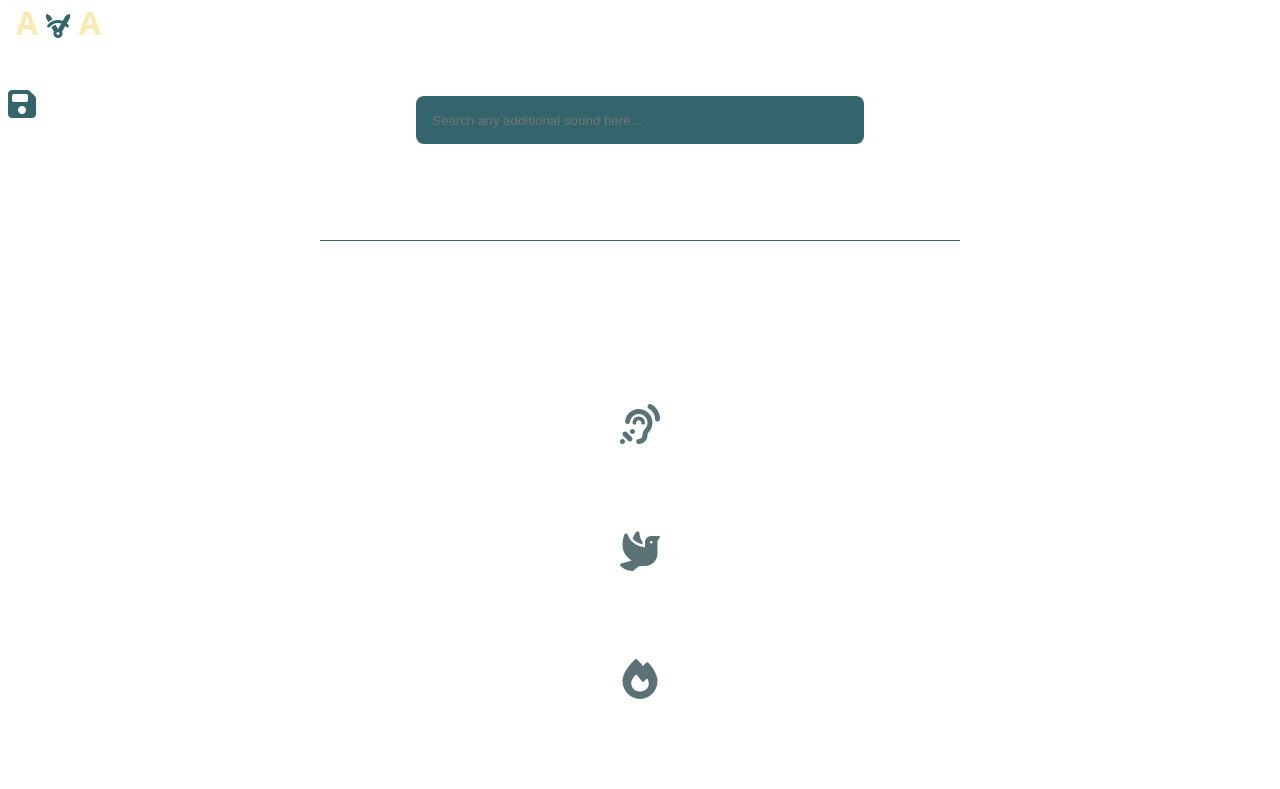
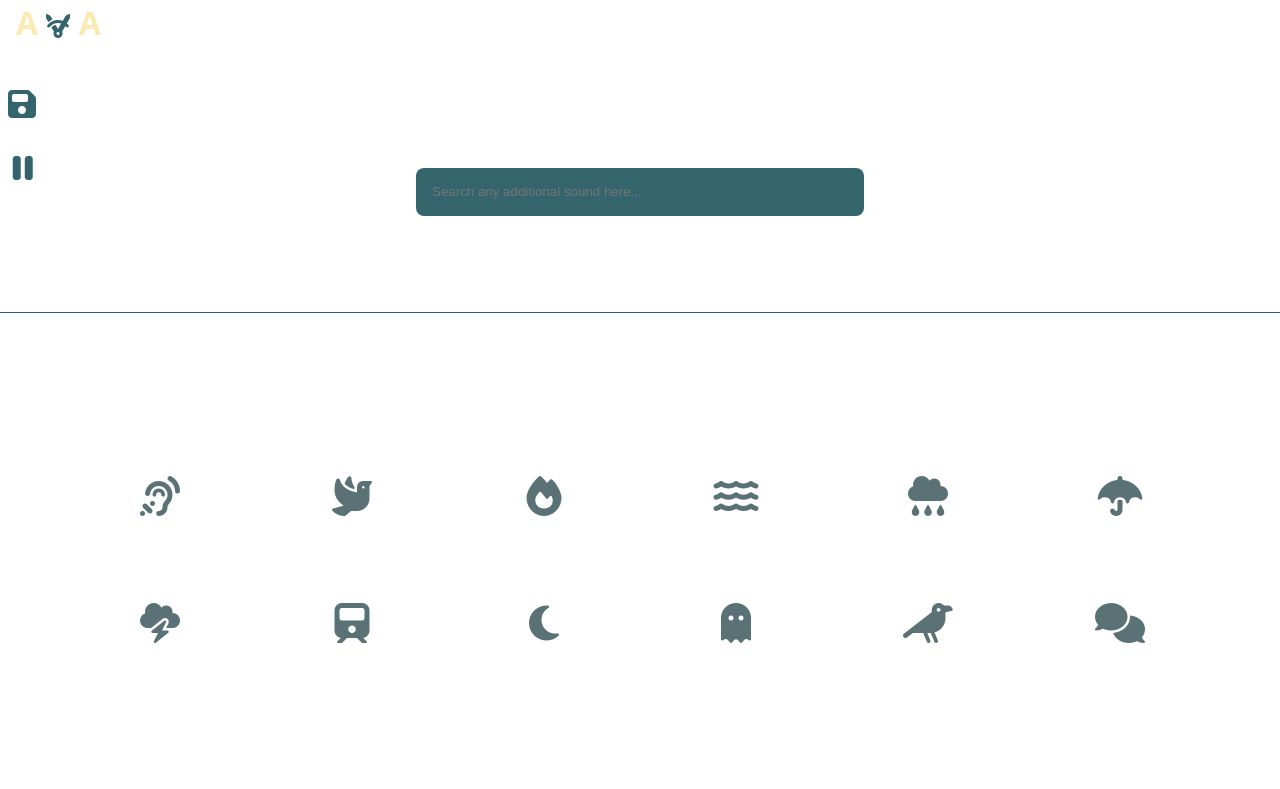
Before and after one commit to AlexD38/sounds, a React (Vite) app: page / in a window 1280 px wide. Shown: the top 789 px of the page. Built offline with nearby package versions, Linux system fonts and the light colour scheme.

Commit message:
[fix] som bugs infitite value + stop all

```diff
--- a/src/App.css
+++ b/src/App.css
@@ -16,12 +16,20 @@
   justify-content: center;
   align-items: center;
   flex-wrap: wrap;
-  max-width: 80%;
+  min-width: 90%;
   gap: 1rem;
   padding-top: 3rem;
 }
 i {
   font-size: 1.5rem;
+}
+main {
+  display: flex;
+  justify-content: center;
+  align-items: center;
+  flex-wrap: wrap;
+  gap: 1rem;
+  max-width: 90%;
 }
 
 .logo {
--- a/src/App.jsx
+++ b/src/App.jsx
@@ -25,10 +25,12 @@ import Stretcher from './strecther/Stretcher';
 import windows from '/assets/sounds/windows.wav';
 import pianoSound from '/assets/sounds/piano.mp3';
 import { SavedSnaps } from './components/SavedSnaps/SavedSnaps';
+import { StopAll } from './components/StopAll/StopAll';
 
 function App() {
   const [response, setResponse] = useState(null);
-  const { customSound, setCustomSound, savedSnaps } = useContext(Context);
+  const { customSound, setCustomSound, savedSnaps, stopAll } =
+    useContext(Context);
   const [title, setTitle] = useState(
     <>
       Ambient <i className="fa-solid fa-compass-drafting"></i> Architect
@@ -59,6 +61,7 @@ function App() {
       >
         {title}
       </h1>
+      <StopAll />
       <SaveSnapshotMix />
       <SearchSound />
       {customSound && (
@@ -70,62 +73,77 @@ function App() {
       )}
       {/* <Stretcher source={windows} custom="perlinNoise" /> */}
       <SavedSnaps />
-
-      <WhiteNoisePlayer custom="perlinNoise" />
+      <main>
+        <WhiteNoisePlayer custom="perlinNoise" stopAll={stopAll} />
         <Player
           title={'morning'}
           sourcePath={villageSound}
           custom="perlinNoise"
+          stopAll={stopAll}
         />
-      <Player title={'fire'} sourcePath={fireSound} custom="perlinNoise" />
+        <Player
+          title={'fire'}
+          sourcePath={fireSound}
+          custom="perlinNoise"
+          stopAll={stopAll}
+        />
+
         <Player
           title={'ocean'}
           sourcePath={oceanSound}
           custom="perlinNoise"
           speed={true}
+          stopAll={stopAll}
         />
         <Player
           title={'lightRain'}
           sourcePath={lightRainSound}
           custom="perlinNoise"
+          stopAll={stopAll}
         />
         <Player
           title={'rain'}
           sourcePath={rainSound}
           custom="perlinNoise"
           speed={true}
+          stopAll={stopAll}
         />
         <Player
           title={'thunder'}
           sourcePath={thunderSound}
           custom="perlinNoise"
           speed={true}
+          stopAll={stopAll}
         />
         <Player
           title={'train'}
           sourcePath={trainSound}
           custom="perlinNoise"
           speed={true}
+          stopAll={stopAll}
         />
         <Player
           title={'night'}
           sourcePath={nightSound}
           custom="perlinNoise"
           speed={true}
+          stopAll={stopAll}
         />
         <Player
           title={'scary'}
           sourcePath={scaryNightSound}
           custom="perlinNoise"
           speed={true}
+          stopAll={stopAll}
         />
         <Player
           title={'crow'}
           sourcePath={crowSound}
           custom="perlinNoise"
-        speed={true}
+          stopAll={stopAll}
         />
-      <Player title={'chatter'} sourcePath={chatterSound} speed={true} />
+        <Player title={'chatter'} sourcePath={chatterSound} stopAll={stopAll} />
+      </main>
       <Notification />
     </>
   );
--- a/src/components/Player/Player.jsx
+++ b/src/components/Player/Player.jsx
@@ -19,7 +19,7 @@ function getRMS(audioBuffer) {
   return Math.sqrt(meanSquare);
 }
 
-function Player({ title, sourcePath, custom, speed }) {
+function Player({ title, sourcePath, custom, speed, stopAll }) {
   const {
     snapshotMix,
     registerPlayerSituation,
@@ -27,6 +27,7 @@ function Player({ title, sourcePath, custom, speed }) {
     loadASnap,
     setLoadASnap,
     playingSnap,
+    setStopAll,
   } = useContext(Context);
 
   const [filterValue, setFilterValue] = useState(1800);
@@ -51,6 +52,11 @@ function Player({ title, sourcePath, custom, speed }) {
     useContext(Context);
 
   useEffect(() => {
+    if (stopAll) {
+      stop();
+      setIsPlaying(false);
+      return;
+    }
     if (!savedSnaps || !loadASnap) {
       return;
     }
@@ -65,9 +71,10 @@ function Player({ title, sourcePath, custom, speed }) {
     if (playerState) {
       if (playerState.isPlaying) {
         setIsPlaying(true);
-        setFilterValue(playerState.filter);
-        setVolValue(playerState.volume);
-        setPlaybackRate(playerState.speed);
+        setStopAll(false);
+        setFilterValue(playerState.filter || 1800);
+        setVolValue(playerState.volume || 1.5);
+        setPlaybackRate(playerState.speed || 1);
         play(null, sourcePath, custom);
       } else {
         setIsPlaying(false);
@@ -77,7 +84,7 @@ function Player({ title, sourcePath, custom, speed }) {
       setIsPlaying(false);
       stop();
     }
-  }, [savedSnaps, loadASnap, playingSnap]);
+  }, [savedSnaps, loadASnap, playingSnap, stopAll]);
   //  PERLIN --------------------------------------
   function startPerlinModulation(minGain = 0, maxGain = 1.5) {
     if (!gainNodeRef.current || !audioCtxRef.current) return;
@@ -198,7 +205,13 @@ function Player({ title, sourcePath, custom, speed }) {
       return;
     }
     setIsPlaying(true);
-    registerPlayerSituation(title, { isPlaying: true });
+    setStopAll(false);
+    registerPlayerSituation(title, {
+      isPlaying: true,
+      volume: volValue,
+      filter: filterValue,
+      speed: playbackRate,
+    });
 
     if (sourcePath) {
       await playFromSource(sourcePath, custom);
--- a/src/components/SavedSnaps/SavedSnaps.jsx
+++ b/src/components/SavedSnaps/SavedSnaps.jsx
@@ -9,6 +9,7 @@ export const SavedSnaps = () => {
     setNotification,
     setLoadASnap,
     setPlayingSnap,
+    setStopAll,
   } = useContext(Context);
 
   const [snapsToDisplay, setSnapsToDisplay] = useState([]);
@@ -23,6 +24,7 @@ export const SavedSnaps = () => {
     if (e.target.dataset.id) {
       return;
     }
+    setStopAll(false);
     setPlayingSnap(snapTitle);
 
     setNotification({
--- /dev/null
+++ b/src/components/StopAll/StopAll.jsx
@@ -0,0 +1,13 @@
+import { useContext, useEffect, useState } from 'react';
+import './styles.css';
+import { Context } from '../../context/context';
+
+export const StopAll = () => {
+  const { setStopAll } = useContext(Context);
+
+  return (
+    <div className="stop-all-container">
+      <i className="fa-solid fa-pause" onClick={() => setStopAll(true)}></i>
+    </div>
+  );
+};
--- /dev/null
+++ b/src/components/StopAll/styles.css
@@ -0,0 +1,37 @@
+.stop-all-container {
+  position: fixed;
+  top: 9rem;
+  left: 0;
+  padding: 0.5rem;
+  /* border: 1px solid red; */
+  background-color: #ffffff09;
+  border-radius: 0px 5px 5px 0px;
+  cursor: pointer;
+  transition: all 0.3s ease;
+  display: flex;
+  justify-content: center;
+  align-items: center;
+  padding-left: 1rem;
+}
+.stop-all-container i {
+  font-size: 2rem;
+  transform: translate(-0.2rem);
+}
+.stop-all-container:hover {
+  transition: all 0.3s ease;
+  background-color: #ffffff3e;
+  padding-left: 1.5rem;
+}
+.stop-all-container:hover i {
+  color: #faeab1;
+}
+
+@media (max-width: 768px) {
+  .logo {
+    position: relative;
+    margin: 0 auto;
+  }
+  .stop-all-container {
+    top: 9rem;
+  }
+}
--- a/src/context/context.jsx
+++ b/src/context/context.jsx
@@ -14,6 +14,7 @@ export function ContextProvider({ children }) {
   const [savedSnaps, setSavedSnaps] = useState(new Map());
   const [loadASnap, setLoadASnap] = useState(false);
   const [playingSnap, setPlayingSnap] = useState(null);
+  const [stopAll, setStopAll] = useState(false);
 
   // Load snaps from localforage on initial mount
   useEffect(() => {
@@ -28,7 +29,7 @@ export function ContextProvider({ children }) {
   }, []); // Empty dependency array ensures this runs only once
 
   // Function to update state and persist to localforage
-  const updateAndPersistSavedSnaps = async (newSnaps) => {
+  const updateAndPersistSavedSnaps = async newSnaps => {
     setSavedSnaps(newSnaps);
     await localforage.setItem('savedSnapshots', newSnaps);
   };
@@ -108,6 +109,8 @@ export function ContextProvider({ children }) {
         setLoadASnap,
         playingSnap,
         setPlayingSnap,
+        stopAll,
+        setStopAll,
       }}
     >
       {children}
```
Lines whose indentation alone changed are shown as unchanged.
